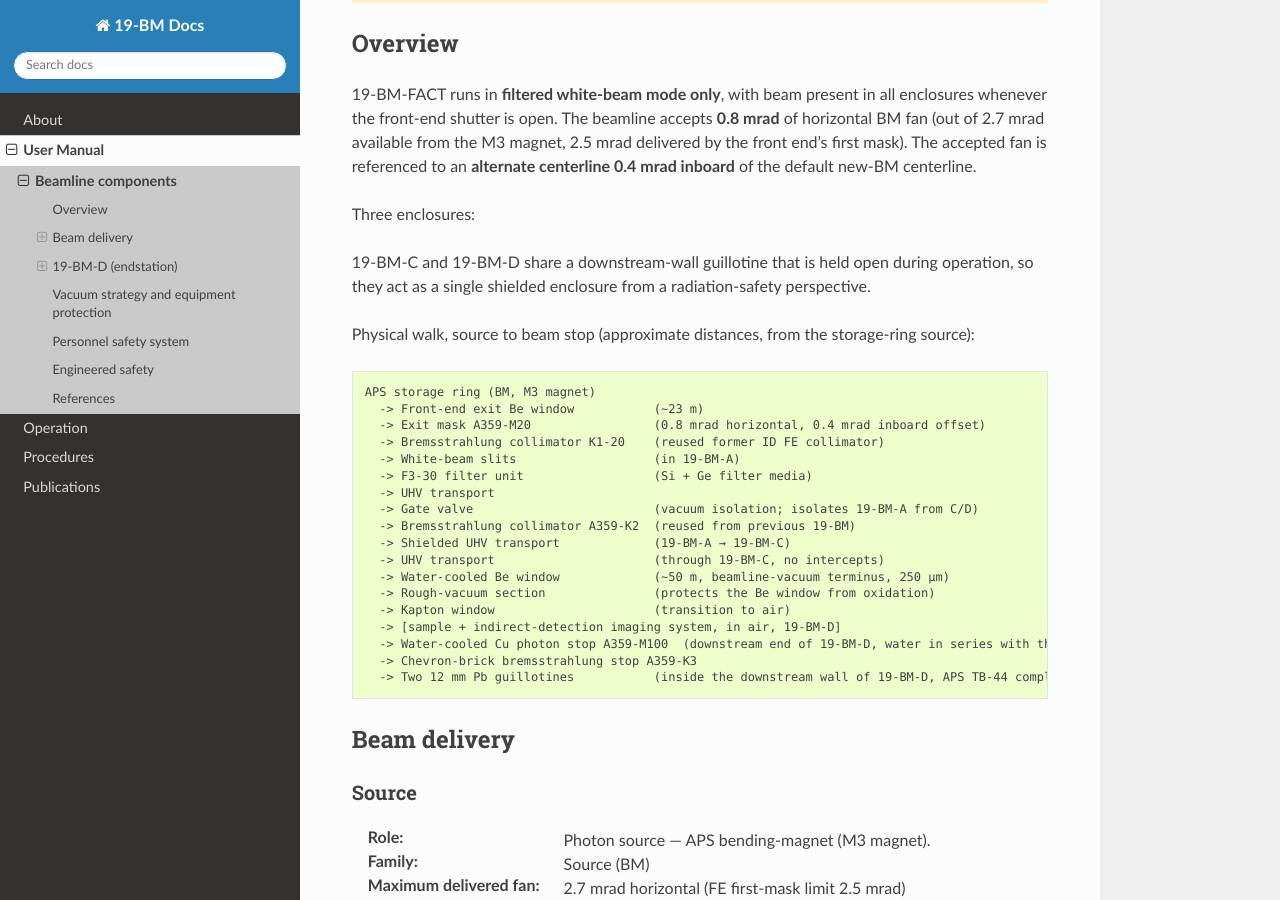
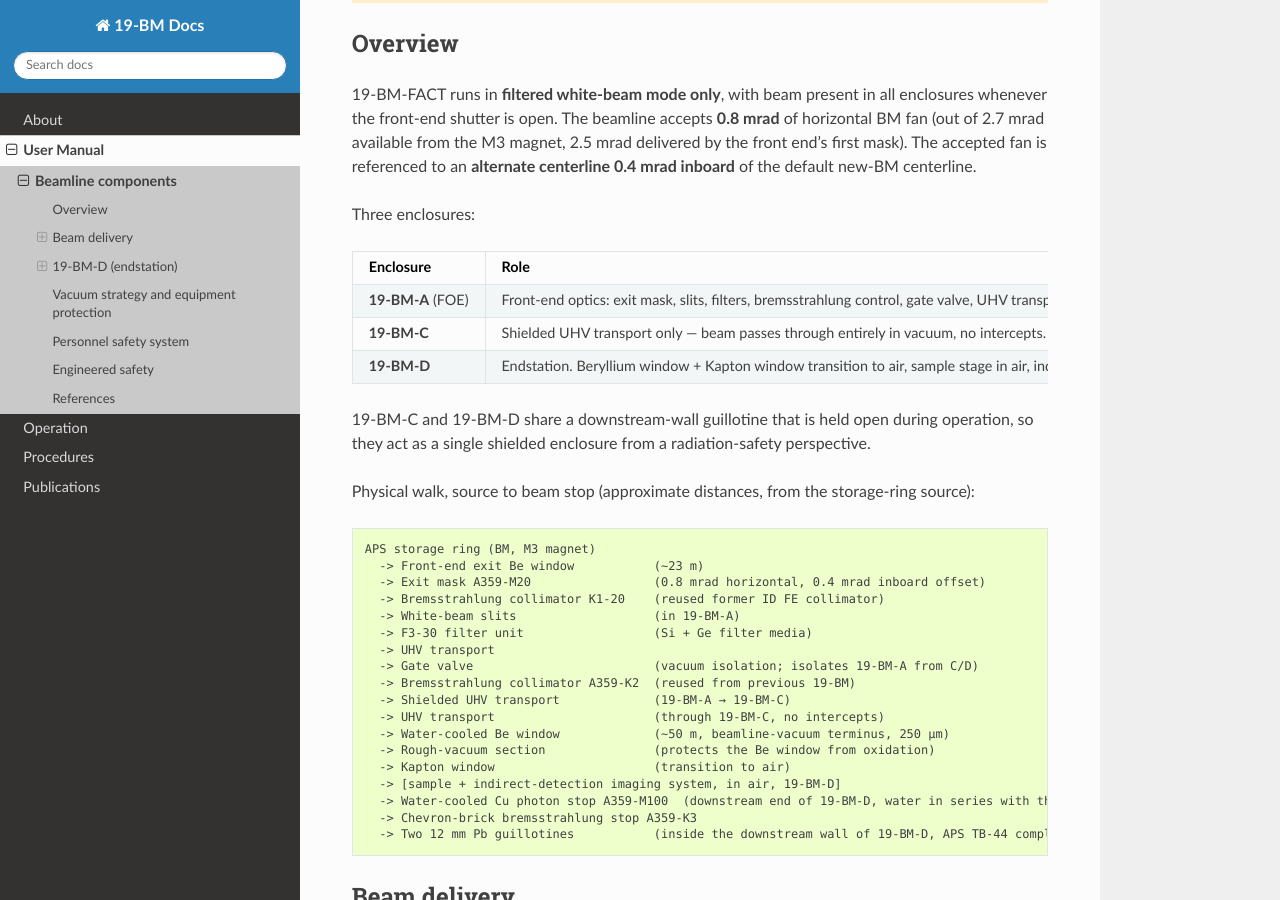
Before and after one commit to decarlof/19bm-docs, a Sphinx documentation site: the page built from docs/source/manual/item_001.rst, in a window 1280 px wide and 900 px high, scrolled down 667 px. Built offline with Sphinx 7.4.7 and the Read the Docs theme 3.1.0, drawn with Linux system fonts in a browser that asks for light colours; the version number could not be read and is left out.

Commit message:
docs: fix four Sphinx build warnings from first local build
- manual/item_001.rst: widen the enclosure-summary table column 1
  from 16 to 20 chars so '**19-BM-A** (FOE)' (17 chars including
  the parenthetical) fits without overflowing the column margin.
  Fixes 'Text in column margin in table line 4' error.
- procedures/item_001.rst: re-target the three :doc: references
  from '../manual/item_020' (the 2-BM components page this
  template was carried over from) to '../manual/item_001' (the
  19-BM components page). Also update the in-prose 'Assets from
  item_020' note to read 'Assets from item_001'. Fixes two
  'unknown document' warnings.
- ops/item_001.rst: add a placeholder operation page so the
  toctree glob in ops.rst matches at least one document. Fixes
  the 'toctree glob pattern didn't match any documents' warning.
  The placeholder points readers at the manual page and the
  procedures section while we wait for first light.

```diff
--- a/docs/source/manual/item_001.rst
+++ b/docs/source/manual/item_001.rst
@@ -44,18 +44,18 @@
 
 Three enclosures:
 
-================  ====================================================
-Enclosure         Role
-================  ====================================================
-**19-BM-A** (FOE) Front-end optics: exit mask, slits, filters,
-                  bremsstrahlung control, gate valve, UHV transport.
-**19-BM-C**       Shielded UHV transport only — beam passes through
-                  entirely in vacuum, no intercepts.
-**19-BM-D**       Endstation. Beryllium window + Kapton window
-                  transition to air, sample stage in air, indirect-
-                  detection imaging system, beam stops at the
-                  downstream wall.
-================  ====================================================
+====================  ====================================================
+Enclosure             Role
+====================  ====================================================
+**19-BM-A** (FOE)     Front-end optics: exit mask, slits, filters,
+                      bremsstrahlung control, gate valve, UHV transport.
+**19-BM-C**           Shielded UHV transport only — beam passes through
+                      entirely in vacuum, no intercepts.
+**19-BM-D**           Endstation. Beryllium window + Kapton window
+                      transition to air, sample stage in air, indirect-
+                      detection imaging system, beam stops at the
+                      downstream wall.
+====================  ====================================================
 
 19-BM-C and 19-BM-D share a downstream-wall guillotine that is
 held open during operation, so they act as a single shielded
```
Also changed, not shown: docs/source/ops/item_001.rst (added, +11 -0 lines), docs/source/procedures/item_001.rst (+4 -4 lines).
